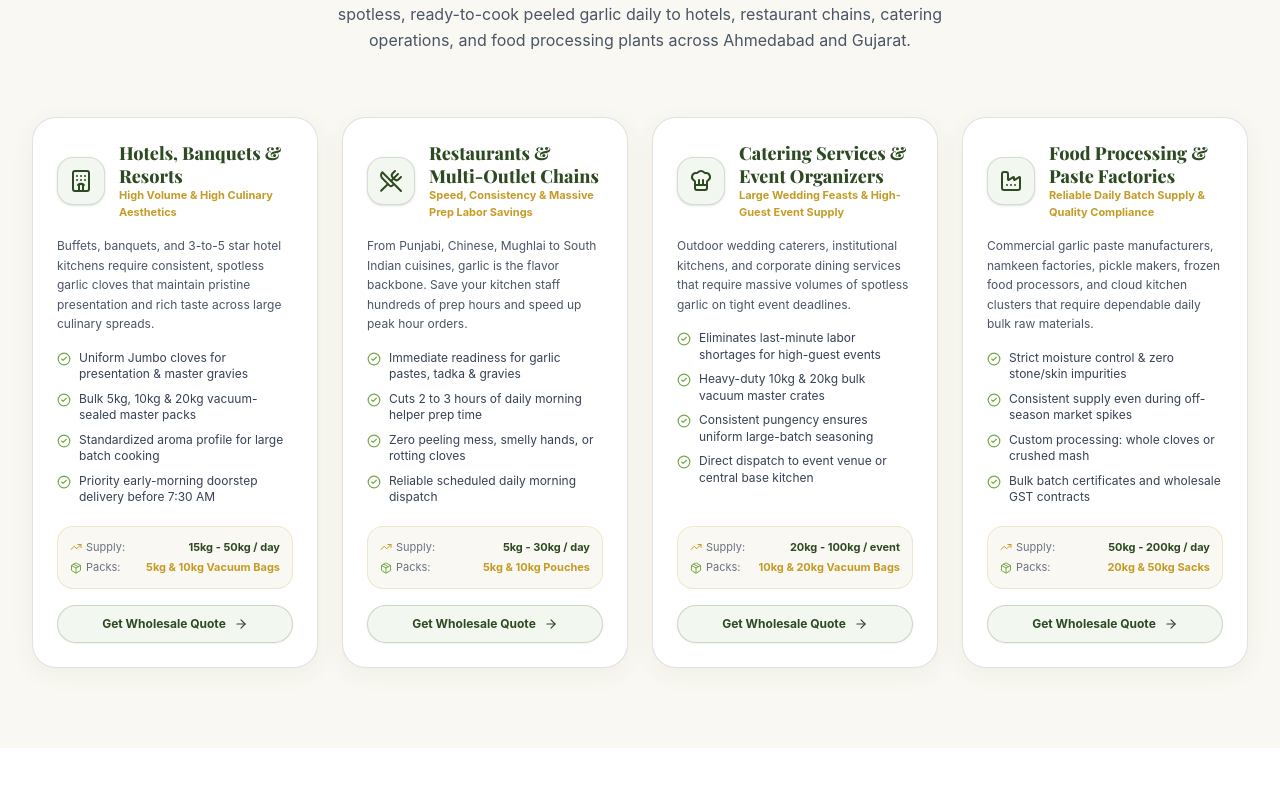
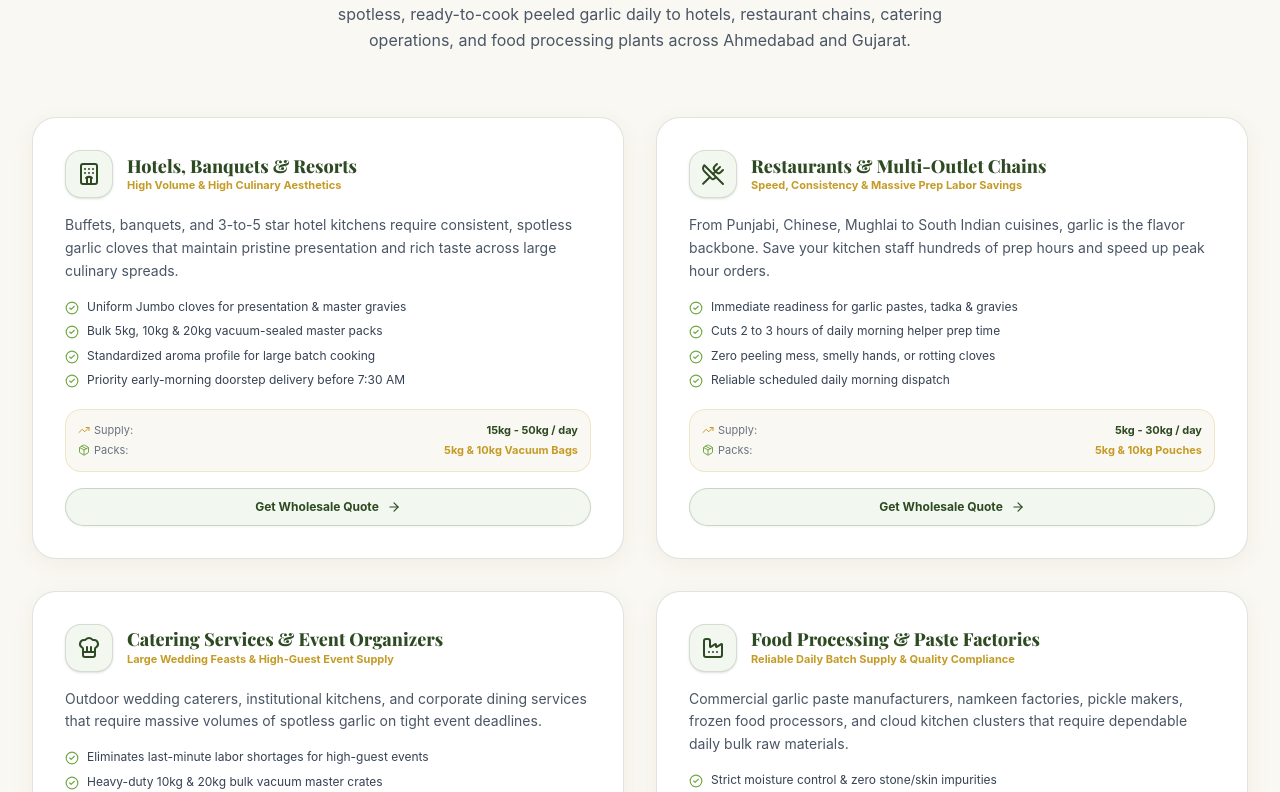
Before and after one commit to harshpatel1011/OM-Garlic, a React (Vite) app: page / in a window 1280 px wide. Shown: the part 2348-3140 px from the top of the page. Built offline with nearby package versions, Linux system fonts and the light colour scheme; a web font is replaced by a local one.

Commit message:
feat: Update IndustriesSection to modify desktop grid layout and enhance card styling for improved presentation

```diff
--- a/src/components/IndustriesSection.tsx
+++ b/src/components/IndustriesSection.tsx
@@ -129,14 +129,14 @@ export const IndustriesSection: React.FC<IndustriesSectionProps> = ({ onOpenOrde
           })}
         </div>
 
-        {/* Desktop 4-Card Grid */}
-        <div className="hidden sm:grid grid-cols-1 md:grid-cols-2 lg:grid-cols-4 gap-6">
+        {/* Desktop 2-Card Grid */}
+        <div className="hidden sm:grid grid-cols-1 md:grid-cols-2 lg:grid-cols-2 gap-6 lg:gap-8">
           {INDUSTRIES_ITEMS.map((item) => {
             const Icon = iconMap[item.icon] || Building2;
             return (
               <div
                 key={item.id}
-                className="rounded-3xl p-6 bg-white border border-[#2D4A22]/15 shadow-[0_6px_25px_rgba(45,74,34,0.06)] hover:shadow-[0_12px_40px_rgba(45,74,34,0.14)] hover:-translate-y-1.5 transition-all duration-300 flex flex-col justify-between group"
+                className="rounded-3xl p-6 sm:p-7 lg:p-8 bg-white border border-[#2D4A22]/15 shadow-[0_6px_25px_rgba(45,74,34,0.06)] hover:shadow-[0_12px_40px_rgba(45,74,34,0.14)] hover:-translate-y-1.5 transition-all duration-300 flex flex-col justify-between group"
               >
                 <div>
                   {/* Card Icon & Header */}
@@ -152,7 +152,7 @@ export const IndustriesSection: React.FC<IndustriesSectionProps> = ({ onOpenOrde
                     </div>
                   </div>
 
-                  <p className="text-xs text-gray-600 leading-relaxed mb-4">{item.desc}</p>
+                  <p className="text-xs sm:text-sm text-gray-600 leading-relaxed mb-4">{item.desc}</p>
 
                   {/* Sector Benefits */}
                   <div className="space-y-2 mb-5">
```
